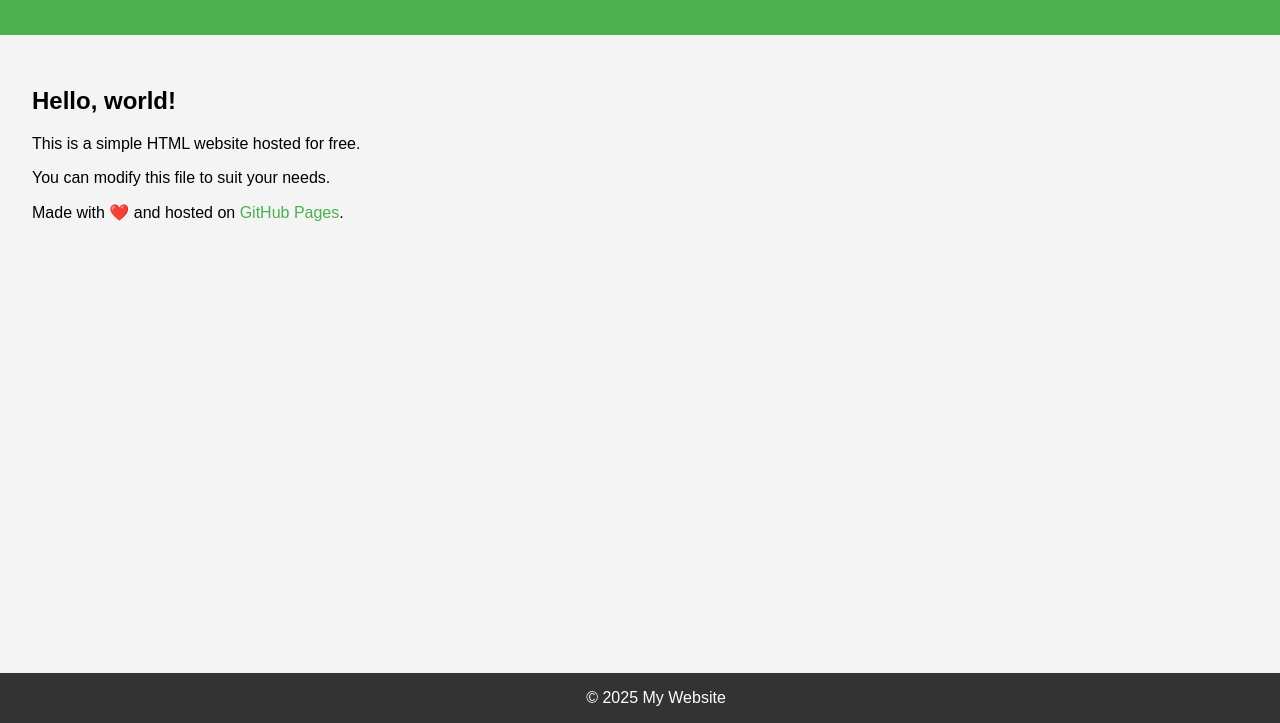
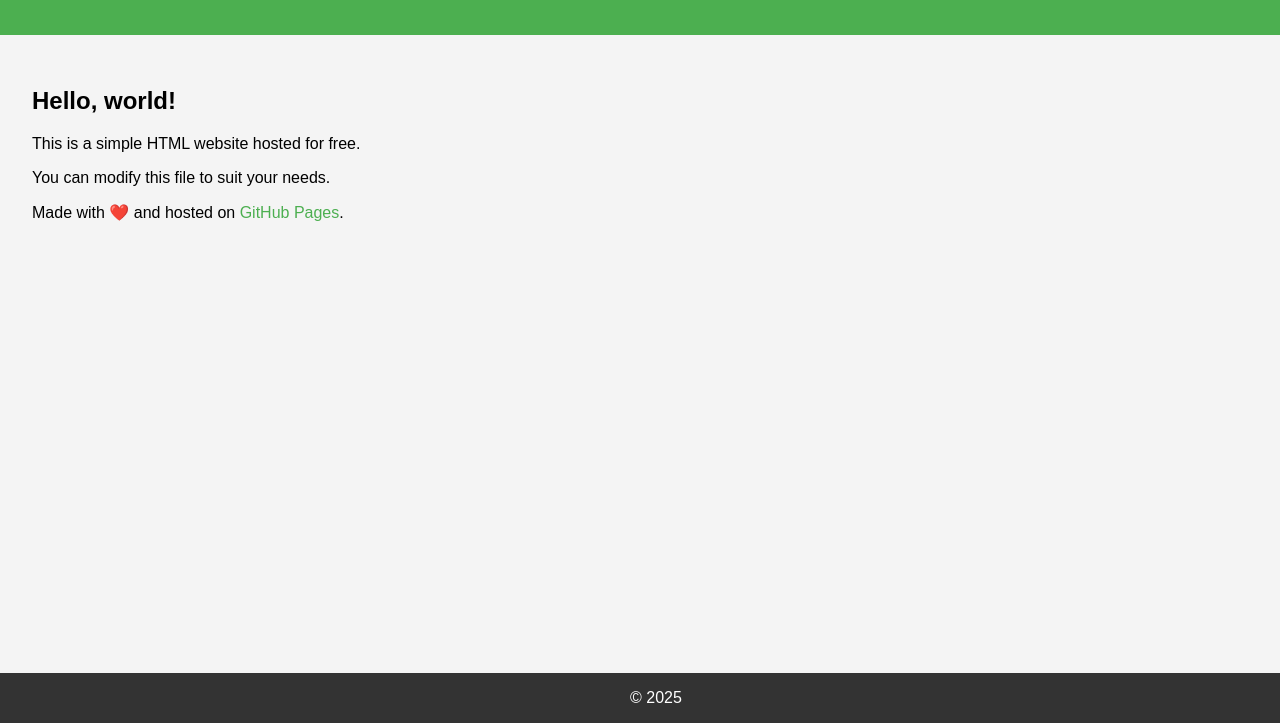
Before and after one commit to Preston752/Portfolio, a plain HTML site: page index.html in a window 1280 px wide. Shown: the part 77-800 px from the top of the page. Drawn offline with Linux system fonts and the light colour scheme.

Commit message:
Update index.html

```diff
--- a/index.html
+++ b/index.html
@@ -46,7 +46,7 @@
     <p>Made with ❤️ and hosted on <a href="https://pages.github.com" target="_blank">GitHub Pages</a>.</p>
   </main>
   <footer>
-    &copy; 2025 My Website
+    &copy; 2025
   </footer>
 </body>
 </html>
```
